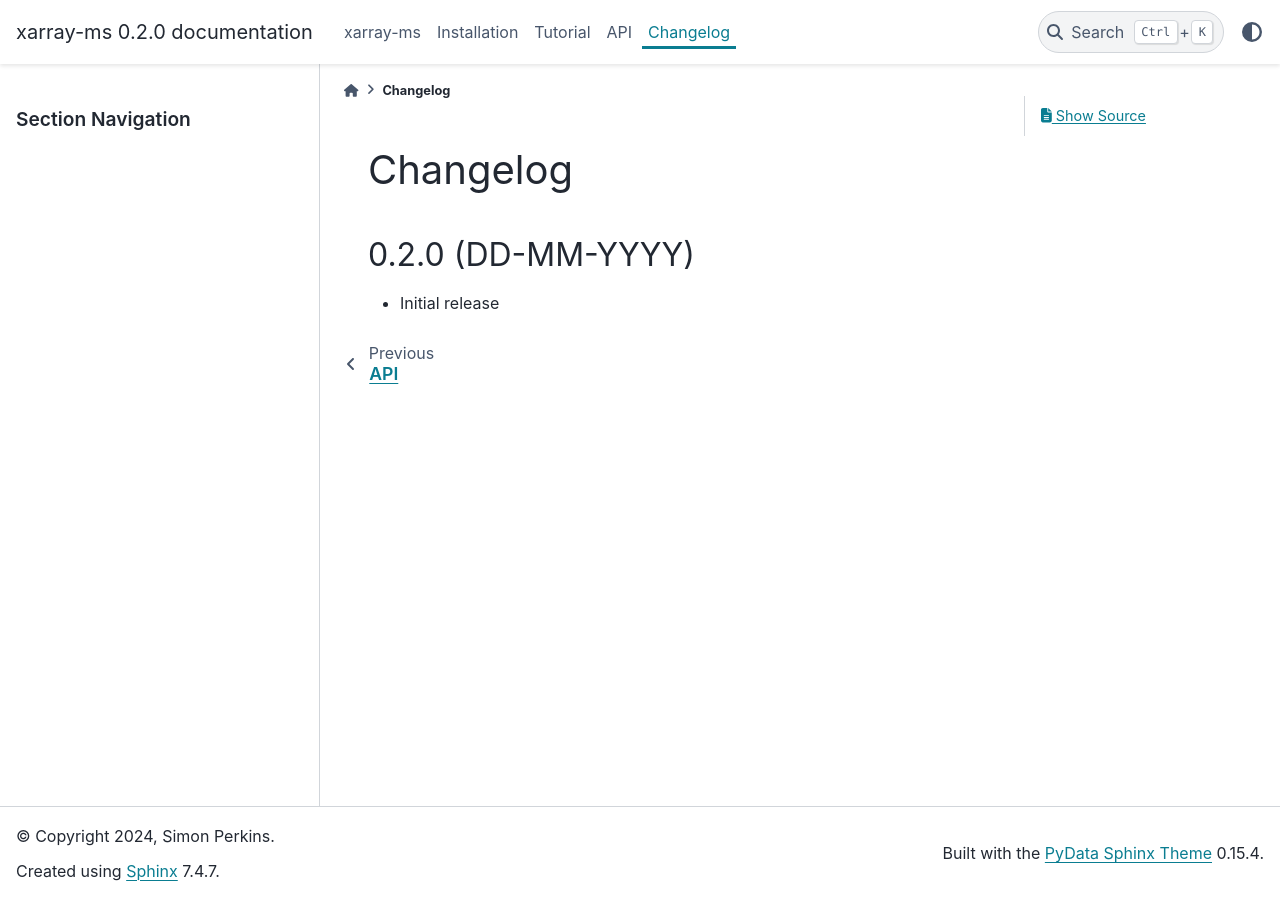
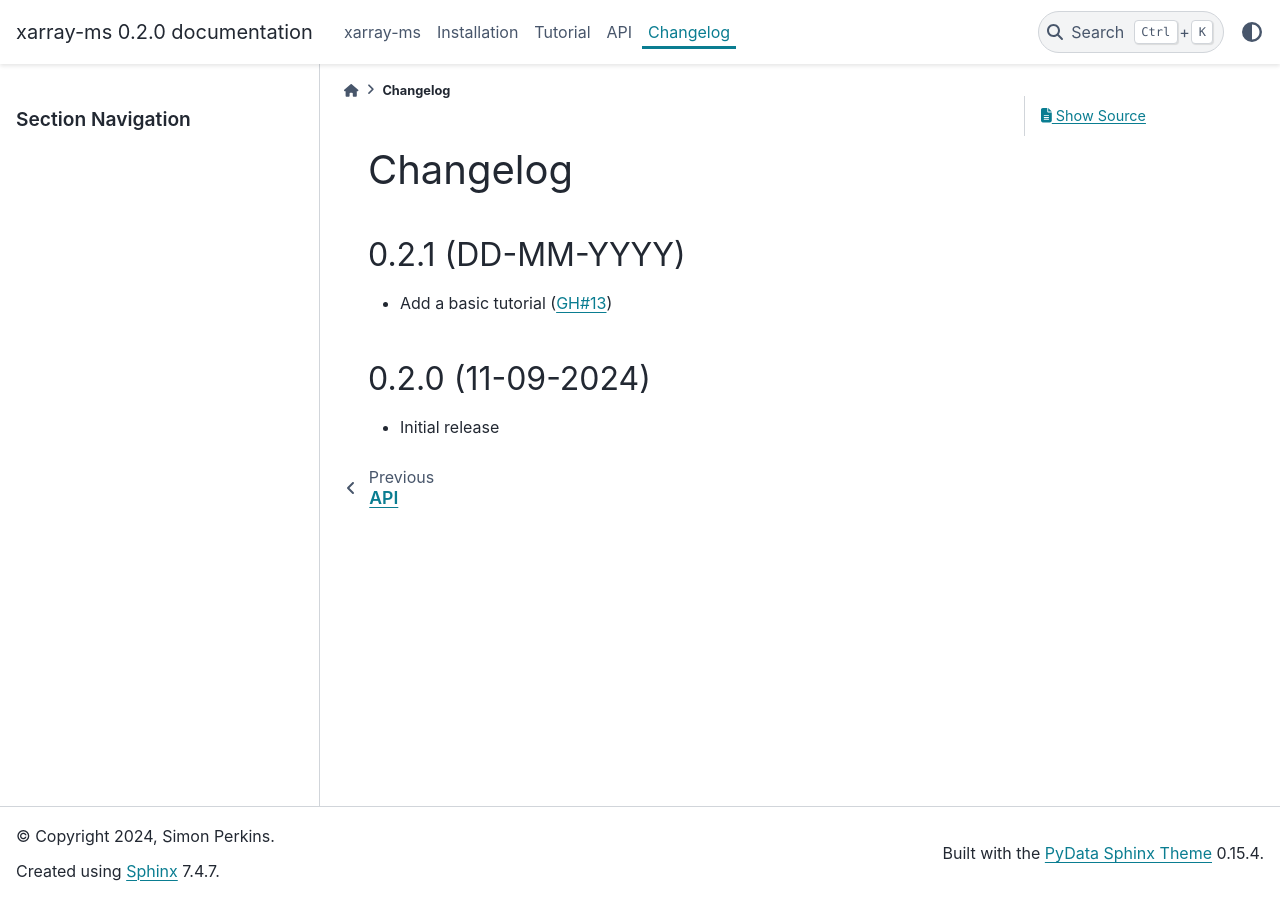
Before and after one commit to ratt-ru/xarray-ms, a Sphinx documentation site: the page built from doc/source/changelog.rst, in a window 1280 px wide. Built offline with Sphinx 7.4.7 and the PyData theme 0.15.4, drawn with Linux system fonts in a browser that asks for light colours.

Commit message:
[skip ci] Update changelog

```diff
--- a/doc/source/changelog.rst
+++ b/doc/source/changelog.rst
@@ -3,7 +3,11 @@
 Changelog
 =========
 
-0.2.0 (DD-MM-YYYY)
+0.2.1 (DD-MM-YYYY)
+------------------
+* Add a basic tutorial (:pr:`13`)
+
+0.2.0 (11-09-2024)
 ------------------
 
 * Initial release
```
